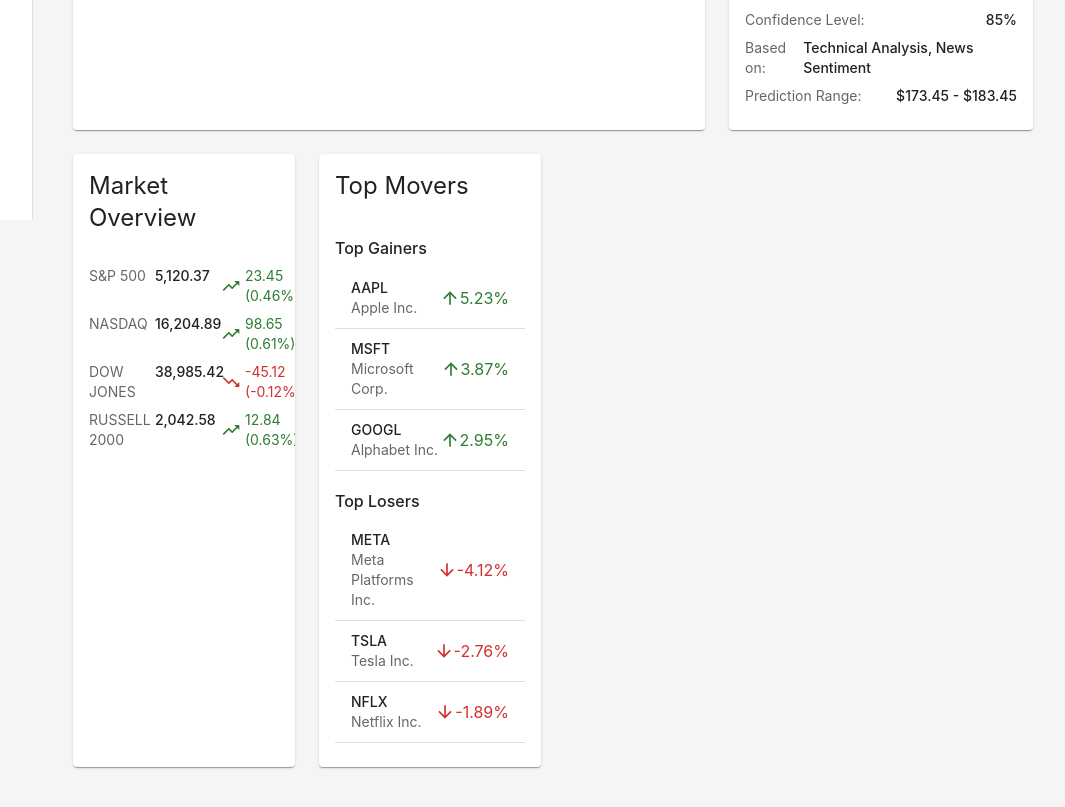
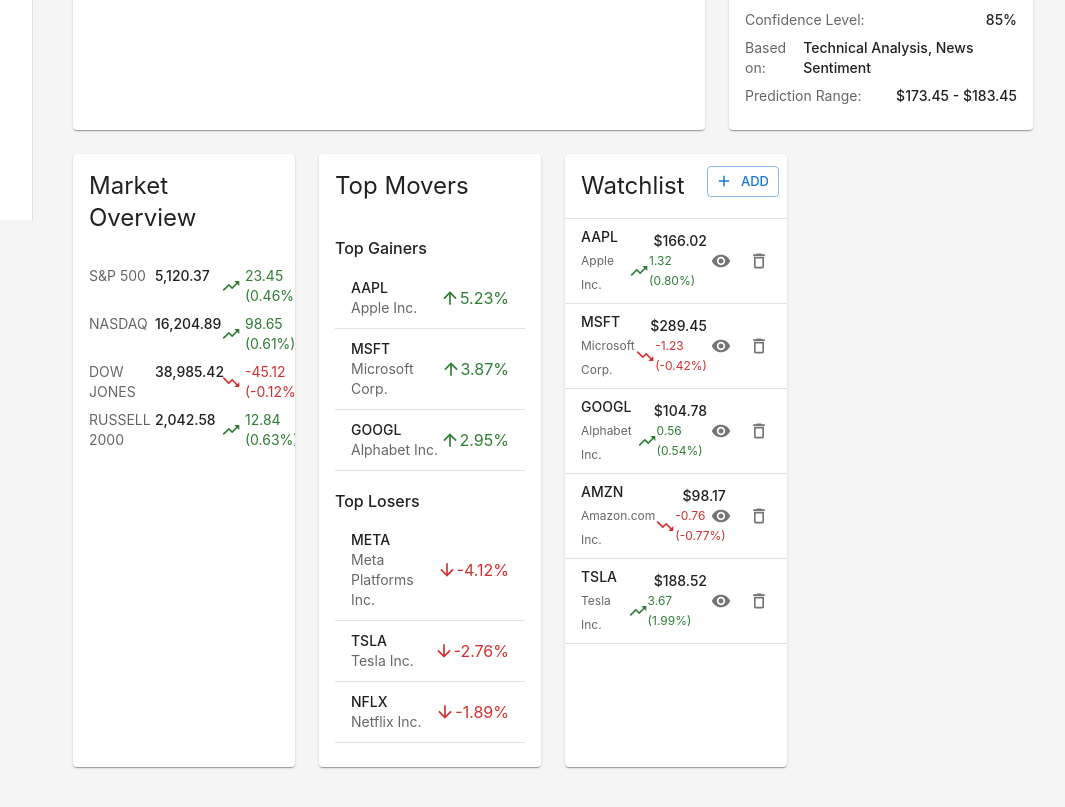
Before and after one commit to hadi-awan/Forecastr, a React (Vite) app in the folder frontend/: page / in a window 1280 px wide. Shown: the part 580-1387 px from the top of the page, without its empty margins (207-1272 px from the left). Built offline with nearby package versions, Linux system fonts and the light colour scheme.

Commit message:
Implemented WatchListCard feature of Dashboard with mock data

```diff
--- a/frontend/src/components/Widgets/WatchListCard.jsx
+++ b/frontend/src/components/Widgets/WatchListCard.jsx
@@ -1 +1,195 @@
-export default WatchListCard;
+import { useState } from 'react';
+import {
+  Card,
+  CardContent,
+  CardHeader,
+  Typography,
+  List,
+  ListItem,
+  Box,
+  IconButton,
+  Button,
+  TextField,
+  Dialog,
+  DialogTitle,
+  DialogContent,
+  DialogActions,
+  Divider,
+  Tooltip
+} from '@mui/material';
+import DeleteOutlineIcon from '@mui/icons-material/DeleteOutline';
+import TrendingUpIcon from '@mui/icons-material/TrendingUp';
+import TrendingDownIcon from '@mui/icons-material/TrendingDown';
+import AddIcon from '@mui/icons-material/Add';
+import VisibilityIcon from '@mui/icons-material/Visibility';
+
+const WatchlistCard = () => {
+  const [openAddDialog, setOpenAddDialog] = useState(false);
+  const [newSymbol, setNewSymbol] = useState('');
+
+  // Mock watchlist data
+  const [watchlistItems, setWatchlistItems] = useState([
+    { symbol: 'AAPL', name: 'Apple Inc.', price: 166.02, change: 1.32, changePercent: 0.8 },
+    { symbol: 'MSFT', name: 'Microsoft Corp.', price: 289.45, change: -1.23, changePercent: -0.42 },
+    { symbol: 'GOOGL', name: 'Alphabet Inc.', price: 104.78, change: 0.56, changePercent: 0.54 },
+    { symbol: 'AMZN', name: 'Amazon.com Inc.', price: 98.17, change: -0.76, changePercent: -0.77 },
+    { symbol: 'TSLA', name: 'Tesla Inc.', price: 188.52, change: 3.67, changePercent: 1.99 },
+  ]);
+
+  const handleOpenAddDialog = () => {
+    setOpenAddDialog(true);
+  };
+
+  const handleCloseAddDialog = () => {
+    setOpenAddDialog(false);
+    setNewSymbol('');
+  };
+
+  const handleAddSymbol = () => {
+    if (newSymbol.trim() !== '') {
+      // In a real implementation, this would fetch stock data from an API
+      const newStock = {
+        symbol: newSymbol.toUpperCase(),
+        name: `${newSymbol.toUpperCase()} Inc.`, // Placeholder name
+        price: 100 + Math.random() * 100, // Random price for demo
+        change: (Math.random() * 6) - 3, // Random change between -3 and +3
+        changePercent: (Math.random() * 3) - 1.5, // Random percent change
+      };
+
+      setWatchlistItems([...watchlistItems, newStock]);
+      handleCloseAddDialog();
+    }
+  };
+
+  const handleRemoveSymbol = (symbolToRemove) => {
+    setWatchlistItems(watchlistItems.filter(item => item.symbol !== symbolToRemove));
+  };
+
+  return (
+    <Card sx={{ height: '100%', display: 'flex', flexDirection: 'column' }}>
+      <CardHeader
+        title="Watchlist"
+        action={
+          <Button
+            variant="outlined"
+            size="small"
+            startIcon={<AddIcon />}
+            onClick={handleOpenAddDialog}
+          >
+            Add
+          </Button>
+        }
+      />
+      <Divider />
+      <CardContent sx={{ flex: 1, overflow: 'auto', p: 0 }}>
+        {watchlistItems.length === 0 ? (
+          <Box sx={{ p: 2, textAlign: 'center' }}>
+            <Typography variant="body2" color="text.secondary">
+              No stocks in your watchlist yet.
+            </Typography>
+            <Button
+              variant="text"
+              size="small"
+              startIcon={<AddIcon />}
+              onClick={handleOpenAddDialog}
+              sx={{ mt: 1 }}
+            >
+              Add stocks
+            </Button>
+          </Box>
+        ) : (
+          <List disablePadding>
+            {watchlistItems.map((stock) => {
+              const isPositive = stock.change >= 0;
+
+              return (
+                <ListItem
+                  key={stock.symbol}
+                  divider
+                  disablePadding
+                  sx={{
+                    display: 'flex',
+                    justifyContent: 'space-between',
+                    py: 1,
+                    px: 2
+                  }}
+                  secondaryAction={
+                    <Box>
+                      <Tooltip title="View Details">
+                        <IconButton edge="end" aria-label="view" size="small" sx={{ mr: 1 }}>
+                          <VisibilityIcon fontSize="small" />
+                        </IconButton>
+                      </Tooltip>
+                      <Tooltip title="Remove from Watchlist">
+                        <IconButton
+                          edge="end"
+                          aria-label="delete"
+                          size="small"
+                          onClick={() => handleRemoveSymbol(stock.symbol)}
+                        >
+                          <DeleteOutlineIcon fontSize="small" />
+                        </IconButton>
+                      </Tooltip>
+                    </Box>
+                  }
+                >
+                  <Box>
+                    <Typography variant="body2" fontWeight="medium">
+                      {stock.symbol}
+                    </Typography>
+                    <Typography variant="caption" color="text.secondary">
+                      {stock.name}
+                    </Typography>
+                  </Box>
+                  <Box sx={{ display: 'flex', flexDirection: 'column', alignItems: 'flex-end', mr: 8 }}>
+                    <Typography variant="body2" fontWeight="medium">
+                      ${stock.price.toFixed(2)}
+                    </Typography>
+                    <Box sx={{ display: 'flex', alignItems: 'center' }}>
+                      {isPositive ? (
+                        <TrendingUpIcon fontSize="small" color="success" />
+                      ) : (
+                        <TrendingDownIcon fontSize="small" color="error" />
+                      )}
+                      <Typography
+                        variant="caption"
+                        color={isPositive ? 'success.main' : 'error.main'}
+                      >
+                        {stock.change.toFixed(2)} ({stock.changePercent.toFixed(2)}%)
+                      </Typography>
+                    </Box>
+                  </Box>
+                </ListItem>
+              );
+            })}
+          </List>
+        )}
+      </CardContent>
+
+      {/* Add Symbol Dialog */}
+      <Dialog open={openAddDialog} onClose={handleCloseAddDialog}>
+        <DialogTitle>Add to Watchlist</DialogTitle>
+        <DialogContent>
+          <TextField
+            autoFocus
+            margin="dense"
+            id="symbol"
+            label="Stock Symbol"
+            type="text"
+            fullWidth
+            variant="outlined"
+            value={newSymbol}
+            onChange={(e) => setNewSymbol(e.target.value)}
+            placeholder="e.g., AAPL, MSFT, GOOGL"
+          />
+        </DialogContent>
+        <DialogActions>
+          <Button onClick={handleCloseAddDialog}>Cancel</Button>
+          <Button onClick={handleAddSymbol} variant="contained">Add</Button>
+        </DialogActions>
+      </Dialog>
+    </Card>
+  );
+};
+
+export default WatchlistCard;
--- a/frontend/src/pages/Dashboard.jsx
+++ b/frontend/src/pages/Dashboard.jsx
@@ -3,6 +3,7 @@
 import PredictionCard from '../components/Widgets/PredictionCard';
 import MarketOverviewCard from '../components/Widgets/MarketOverviewCard';
 import TopMoversCard from '../components/Widgets/TopMoversCard';
+import WatchlistCard from '../components/Widgets/WatchlistCard';
 
 const Dashboard = () => {
   return (
@@ -31,6 +32,11 @@
             <Grid item xs={12} md={6} lg={3}>
               <TopMoversCard />
             </Grid>
+
+            {/* Watchlist */}
+            <Grid item xs={12} md={6} lg={3}>
+              <WatchlistCard />
+            </Grid>
       </Grid>
     </Box>
   );
```
